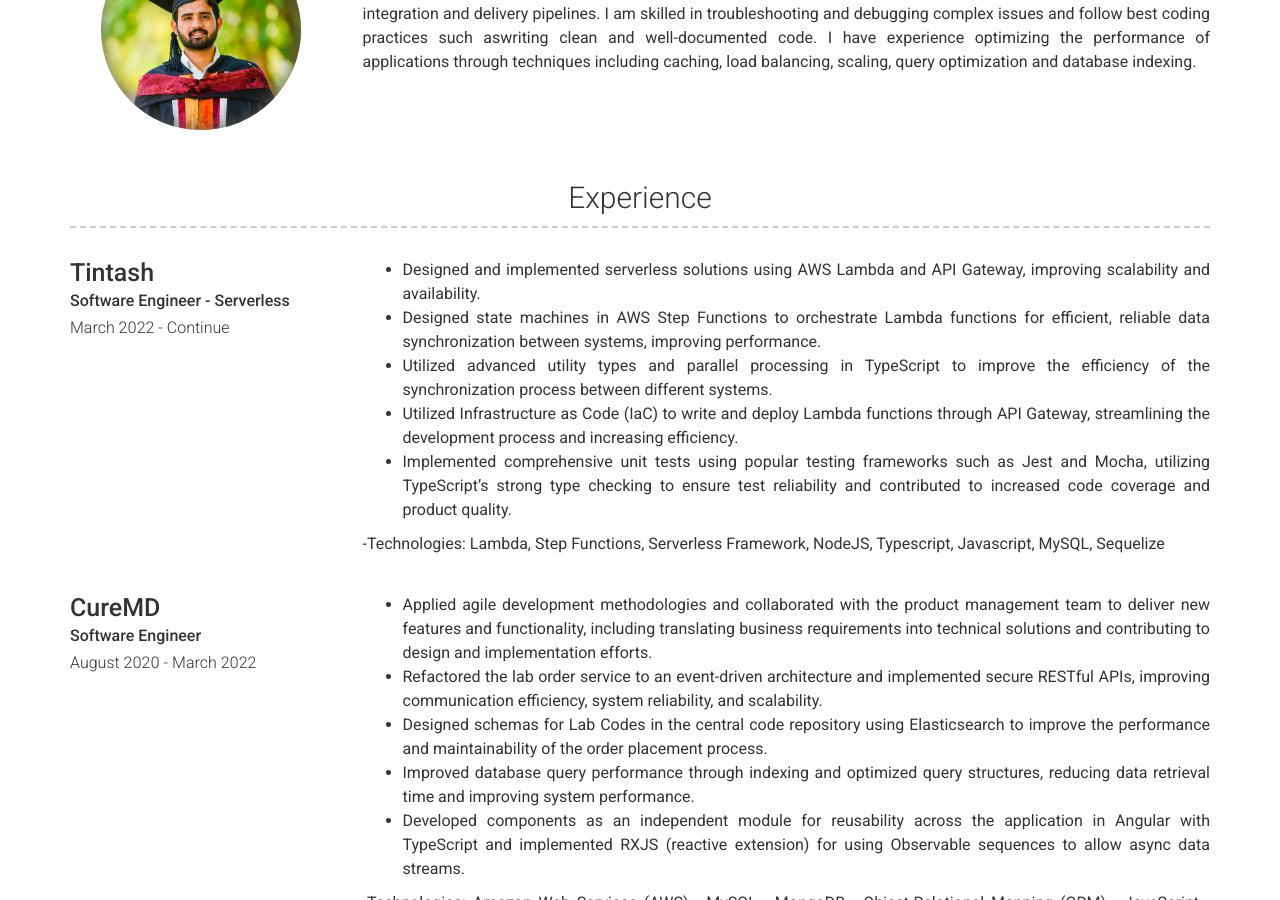
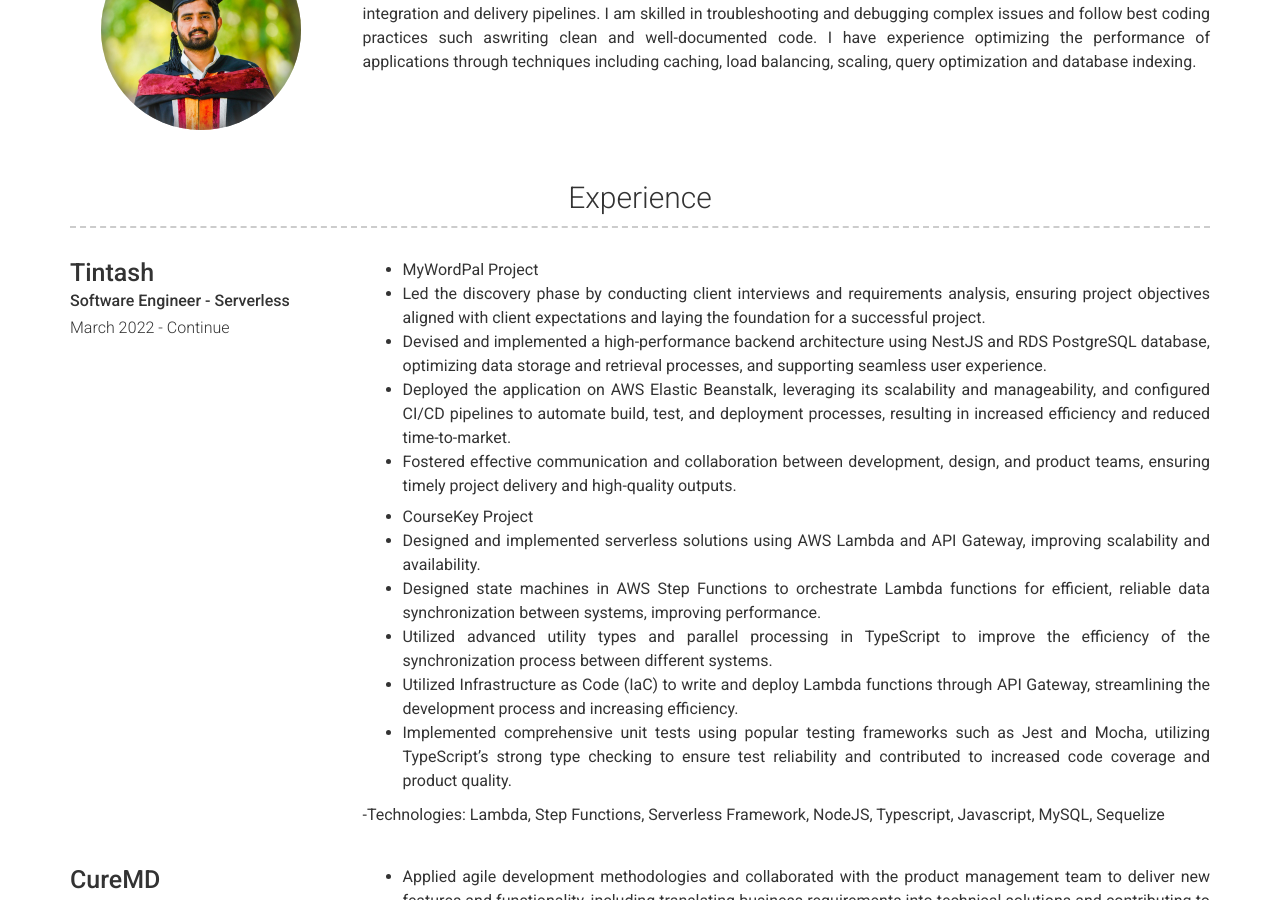
Before and after one commit to sulemanqaiser97/sulemanqaiser97.github.io, a Jekyll site: the page built from index.md, in a window 1280 px wide and 900 px high, scrolled down 349 px. Built offline with Jekyll 4.4.1, drawn with Linux system fonts in a browser that asks for light colours; nearby versions of some CDN libraries.

Commit message:
updated description

```diff
--- a/_config.yml
+++ b/_config.yml
@@ -32,6 +32,15 @@ content:
         sub_title: Software Engineer - Serverless
         caption: March 2022 - Continue
         description: | # this will include new lines to allow paragraphs
+
+
+          * MyWordPal Project
+          * Led the discovery phase by conducting client interviews and requirements analysis, ensuring project objectives aligned with client expectations and laying the foundation for a successful project.
+          * Devised and implemented a high-performance backend architecture using NestJS and RDS PostgreSQL database, optimizing data storage and retrieval processes, and supporting seamless user experience.
+          * Deployed the application on AWS Elastic Beanstalk, leveraging its scalability and manageability, and configured CI/CD pipelines to automate build, test, and deployment processes, resulting in increased efficiency and reduced time-to-market.
+          * Fostered effective communication and collaboration between development, design, and product teams, ensuring timely project delivery and high-quality outputs.
+
+          * CourseKey Project
           * Designed and implemented serverless solutions using AWS Lambda and API Gateway, improving scalability and availability.
           * Designed state machines in AWS Step Functions to orchestrate Lambda functions for efficient, reliable data synchronization between systems, improving performance.
           * Utilized advanced utility types and parallel processing in TypeScript to improve the efficiency of the synchronization process between different systems.
```
